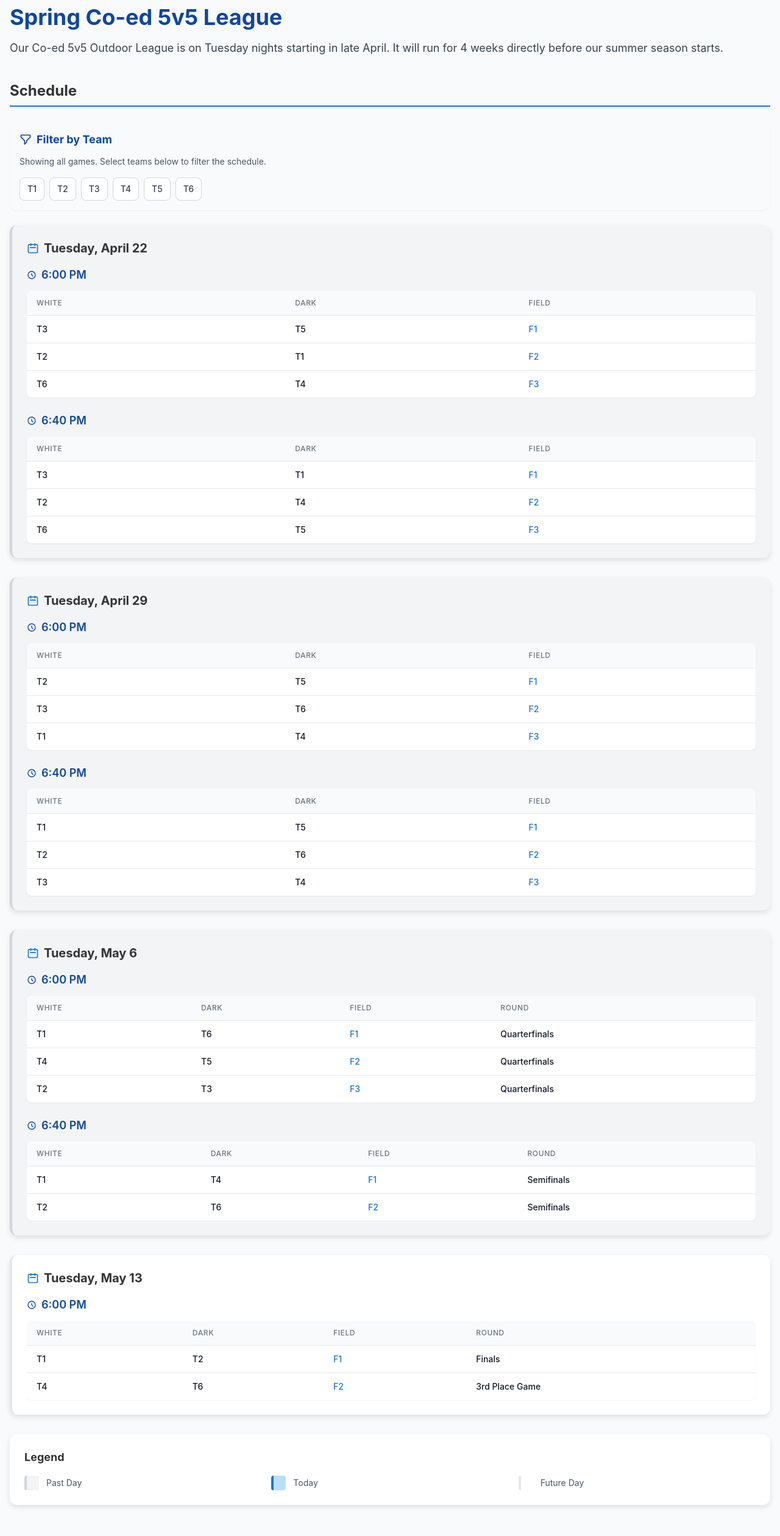
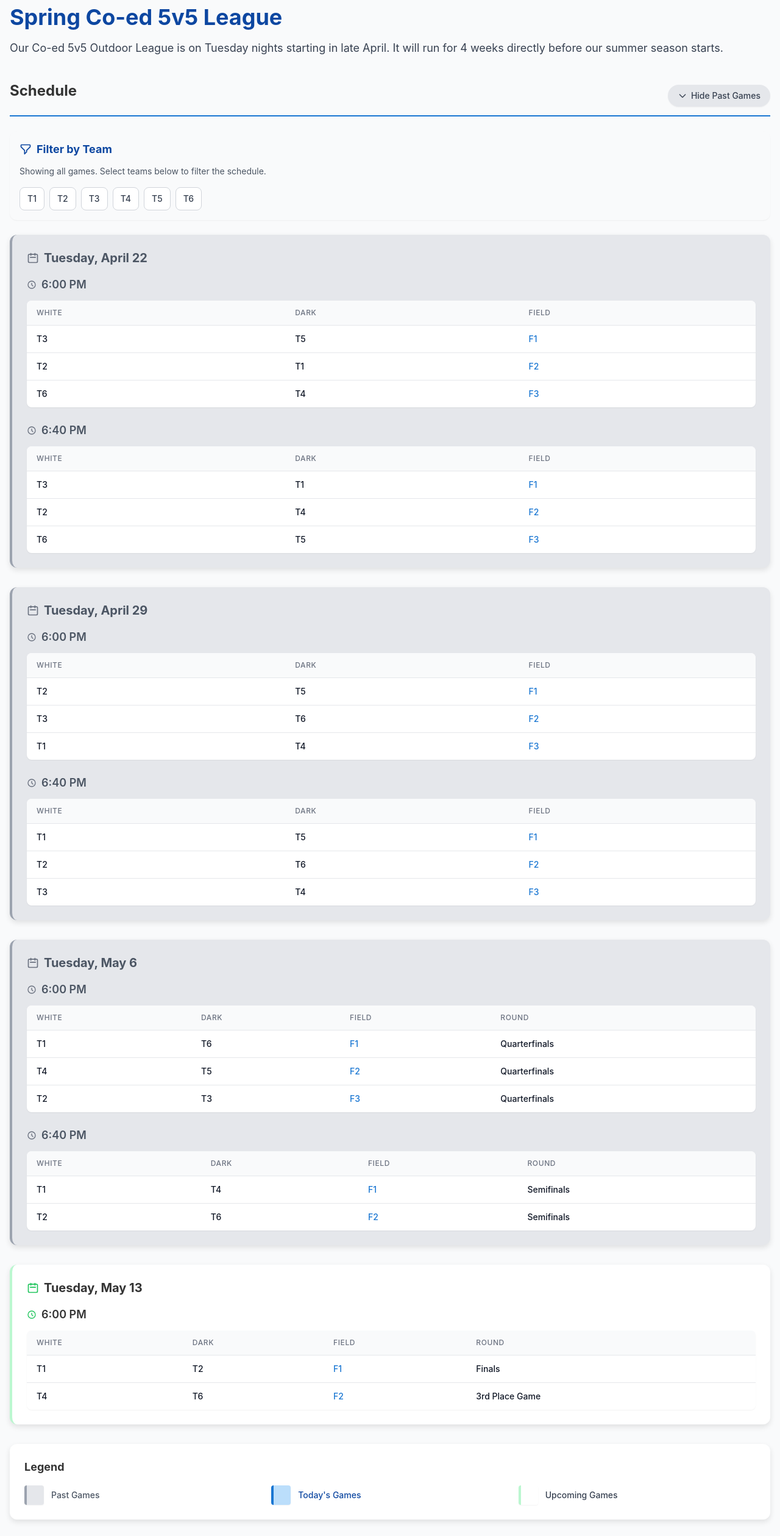
Before and after one commit to niembro64/wudi_fyi, a React (Create React App) app: page /leagues/coed in a window 1280 px wide. Shown: the part 180-2699 px from the top of the page at 61% size. Built offline with nearby package versions, Linux system fonts and the light colour scheme.

Commit message:
color flip

```diff
--- a/src/components/StatCounter.tsx
+++ b/src/components/StatCounter.tsx
@@ -18,11 +18,32 @@ const StatCounter: React.FC<StatCounterProps> = ({
   onIncrement,
   statName,
 }) => {
+  // Map 0–9 to tailwind bg classes:
+  const bgClasses = [
+    'bg-white',
+    'bg-blue-100',
+    'bg-blue-200',
+    'bg-blue-300',
+    'bg-blue-400',
+    'bg-blue-500',
+    'bg-blue-600',
+    'bg-blue-700',
+    'bg-blue-800',
+    'bg-blue-900',
+  ];
+
+  // clamp value into [0,9]
+  const idx = Math.min(Math.max(value, 0), 9);
+  const backgroundClass = bgClasses[idx];
+
+  // switch to white text/icons when value ≥ 5
+  const textColorClass = value >= 5 ? 'text-white' : 'text-gray-800';
+
   return (
-    <div className="relative w-20 h-10 mx-2">
+    <div className={`relative w-20 h-10 mx-2 ${backgroundClass}`}>
       {/* Centered number behind the buttons */}
       <div className="absolute inset-0 flex items-center justify-center z-10">
-        <span className="text-lg font-medium">{value}</span>
+        <span className={`${textColorClass} text-lg font-medium`}>{value}</span>
       </div>
 
       {/* Left half: minus button */}
@@ -37,8 +58,8 @@ const StatCounter: React.FC<StatCounterProps> = ({
           /* outer border only */
           border-t border-l border-b border-gray-300 border-r-0
 
-          /* default icon/text color */
-          text-gray-600
+          /* dynamic icon/text color */
+          ${textColorClass}
 
           /* press feedback: border & text */
           transition-colors duration-100
@@ -74,8 +95,8 @@ const StatCounter: React.FC<StatCounterProps> = ({
           /* outer border only */
           border-t border-r border-b border-gray-300 border-l-0
 
-          /* default icon/text color */
-          text-gray-600
+          /* dynamic icon/text color */
+          ${textColorClass}
 
           /* press feedback: border & text */
           transition-colors duration-100
--- a/src/pages/LeaguePage.tsx
+++ b/src/pages/LeaguePage.tsx
@@ -8,6 +8,7 @@ import { getStatsKey, calculateTeamScore } from '../utils/gameUtils';
 const LeaguePage: React.FC = () => {
   const { leagueType } = useParams<{ leagueType: string }>();
   const [selectedTeams, setSelectedTeams] = useState<string[]>([]);
+  const [showPastGames, setShowPastGames] = useState<boolean>(true);
 
   // Get current season from WUDI info
   const currentSeason = wudiInfo.current_season;
@@ -151,9 +152,44 @@ const LeaguePage: React.FC = () => {
 
       {/* Schedule Section - Moved to the top */}
       <section className="mb-12">
-        <h2 className="text-2xl font-bold mb-6 text-gray-dark border-b-2 border-primary pb-2">
-          Schedule
-        </h2>
+        <div className="flex justify-between items-center mb-6 border-b-2 border-primary pb-2">
+          <h2 className="text-2xl font-bold text-gray-dark">
+            Schedule
+          </h2>
+          <button
+            onClick={() => setShowPastGames(!showPastGames)}
+            className={`flex items-center px-4 py-2 rounded-full text-sm font-medium shadow-sm transition-colors ${
+              showPastGames
+                ? 'bg-gray-200 text-gray-700 hover:bg-gray-300'
+                : 'bg-primary-light text-primary-dark hover:bg-primary-light/80'
+            }`}
+          >
+            <svg
+              className="w-4 h-4 mr-1.5"
+              fill="none"
+              stroke="currentColor"
+              viewBox="0 0 24 24"
+              xmlns="http://www.w3.org/2000/svg"
+            >
+              {showPastGames ? (
+                <path
+                  strokeLinecap="round"
+                  strokeLinejoin="round"
+                  strokeWidth={2}
+                  d="M19 9l-7 7-7-7"
+                />
+              ) : (
+                <path
+                  strokeLinecap="round"
+                  strokeLinejoin="round"
+                  strokeWidth={2}
+                  d="M9 5l7 7-7 7"
+                />
+              )}
+            </svg>
+            {showPastGames ? 'Hide Past Games' : 'Show Past Games'}
+          </button>
+        </div>
 
         {/* Team Filter */}
         {leagueData.teams && leagueData.teams.length > 0 && (
@@ -218,6 +254,17 @@ const LeaguePage: React.FC = () => {
           <div className="space-y-8">
             {Object.keys(gamesByDate)
               .sort()
+              .filter(date => {
+                // Filter out past games if showPastGames is false
+                if (!showPastGames) {
+                  const gameDate = new Date(date);
+                  const today = new Date();
+                  today.setHours(0, 0, 0, 0);
+                  gameDate.setHours(0, 0, 0, 0);
+                  return gameDate.getTime() >= today.getTime();
+                }
+                return true;
+              })
               .map((date) => {
                 // Group games by time for this date
                 const gamesByTime: Record<string, Game[]> = {};
@@ -233,15 +280,25 @@ const LeaguePage: React.FC = () => {
                 today.setHours(0, 0, 0, 0);
                 gameDate.setHours(0, 0, 0, 0);
 
+                // Future games
                 let dayBgClass = 'bg-white';
-                let dayBorderClass = 'border-gray-200';
+                let dayBorderClass = 'border-green-200';
+                let dayTextClass = 'text-gray-dark';
+                let dayIconClass = 'text-green-500';
 
+                // Past games
                 if (gameDate.getTime() < today.getTime()) {
-                  dayBgClass = 'bg-gray-100';
-                  dayBorderClass = 'border-gray-300';
-                } else if (gameDate.getTime() === today.getTime()) {
+                  dayBgClass = 'bg-gray-200';
+                  dayBorderClass = 'border-gray-400';
+                  dayTextClass = 'text-gray-600';
+                  dayIconClass = 'text-gray-500';
+                }
+                // Today's games
+                else if (gameDate.getTime() === today.getTime()) {
                   dayBgClass = 'bg-primary-light';
                   dayBorderClass = 'border-primary';
+                  dayTextClass = 'text-primary-dark';
+                  dayIconClass = 'text-primary';
                 }
 
                 return (
@@ -249,9 +306,9 @@ const LeaguePage: React.FC = () => {
                     key={date}
                     className={`card ${dayBgClass} border-l-4 ${dayBorderClass} overflow-hidden`}
                   >
-                    <h3 className="text-xl font-bold text-gray-dark mb-4 flex items-center">
+                    <h3 className={`text-xl font-bold ${dayTextClass} mb-4 flex items-center`}>
                       <svg
-                        className="w-5 h-5 mr-2 text-primary"
+                        className={`w-5 h-5 mr-2 ${dayIconClass}`}
                         fill="none"
                         stroke="currentColor"
                         viewBox="0 0 24 24"
@@ -272,9 +329,9 @@ const LeaguePage: React.FC = () => {
                         .sort()
                         .map((time) => (
                           <div key={`${date}-${time}`}>
-                            <h4 className="text-lg font-semibold text-primary-dark mb-3 flex items-center">
+                            <h4 className={`text-lg font-semibold ${dayTextClass} mb-3 flex items-center`}>
                               <svg
-                                className="w-4 h-4 mr-2"
+                                className={`w-4 h-4 mr-2 ${dayIconClass}`}
                                 fill="none"
                                 stroke="currentColor"
                                 viewBox="0 0 24 24"
@@ -391,7 +448,9 @@ const LeaguePage: React.FC = () => {
         ) : (
           <div className="card text-center py-12">
             <p className="text-lg text-gray-600">
-              {selectedTeams.length > 0
+              {!showPastGames && Object.keys(gamesByDate).length > 0
+                ? 'No upcoming games found. Try showing past games.'
+                : selectedTeams.length > 0
                 ? 'No games found for the selected teams. Try selecting different teams or clear the filter.'
                 : 'No schedule available yet.'}
             </p>
@@ -402,16 +461,16 @@ const LeaguePage: React.FC = () => {
           <h3 className="text-lg font-bold text-gray-dark mb-4">Legend</h3>
           <div className="grid grid-cols-1 md:grid-cols-3 gap-4">
             <div className="flex items-center">
-              <div className="w-6 h-6 bg-gray-100 border-l-4 border-gray-300 rounded mr-3"></div>
-              <span className="text-sm text-gray-600">Past Day</span>
+              <div className="w-8 h-8 bg-gray-200 border-l-4 border-gray-400 rounded mr-3 shadow-sm"></div>
+              <span className="text-sm text-gray-600 font-medium">Past Games</span>
             </div>
             <div className="flex items-center">
-              <div className="w-6 h-6 bg-primary-light border-l-4 border-primary rounded mr-3"></div>
-              <span className="text-sm text-gray-600">Today</span>
+              <div className="w-8 h-8 bg-primary-light border-l-4 border-primary rounded mr-3 shadow-sm"></div>
+              <span className="text-sm text-primary-dark font-medium">Today's Games</span>
             </div>
             <div className="flex items-center">
-              <div className="w-6 h-6 bg-white border-l-4 border-gray-200 rounded mr-3"></div>
-              <span className="text-sm text-gray-600">Future Day</span>
+              <div className="w-8 h-8 bg-white border-l-4 border-green-200 rounded mr-3 shadow-sm"></div>
+              <span className="text-sm text-gray-700 font-medium">Upcoming Games</span>
             </div>
           </div>
           {selectedTeams.length > 0 && (
```
